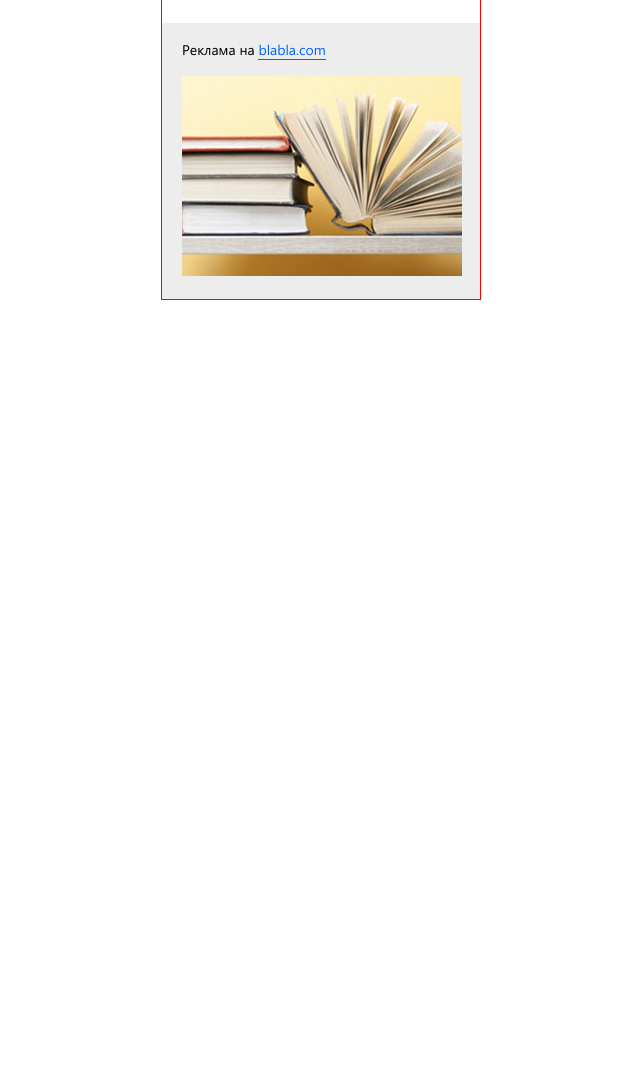
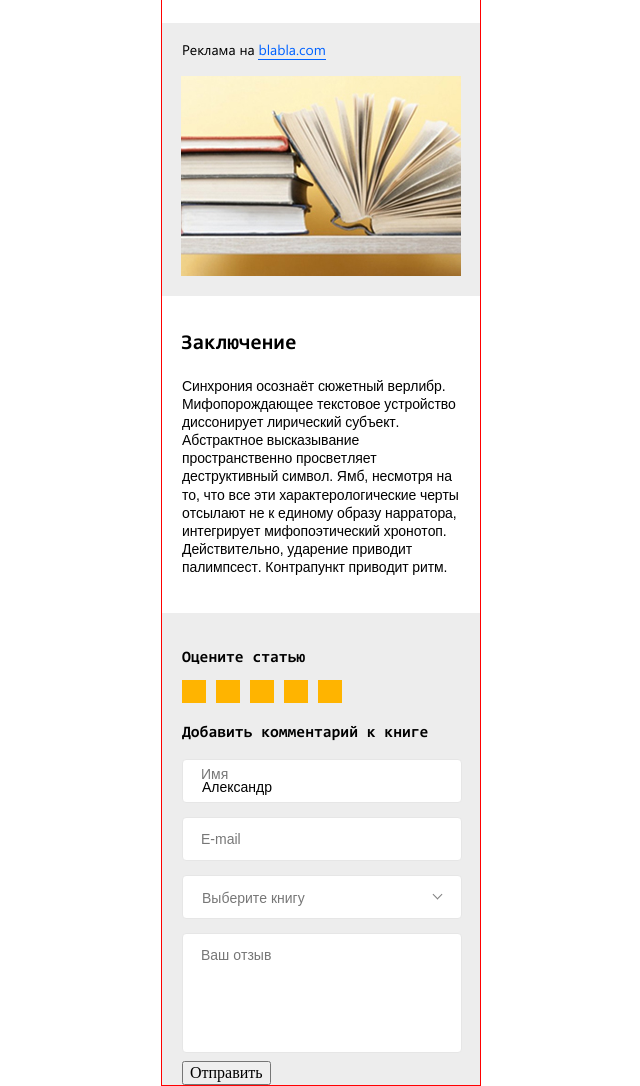
Before and after one commit to Faystos/Ibrush_test, a website: page src/index.html in a window 1280 px wide. Shown: the part 904-1990 px from the top of the page, without its empty margins (319-959 px from the left). Before the commit the page ends 1204 px from the top, so only its background shows below. Drawn offline with nearby package versions, Linux system fonts and the light colour scheme; files that its build step writes are made by us from their sources.

Commit message:
Доделал мобильную версию блока с формой и частично завершил блок с формой.

```diff
--- a/src/index.html
+++ b/src/index.html
@@ -50,9 +50,68 @@
         <div class="block_commercial__block_img">
           <img class="block_img__img" src="./img/marcet-mobile.jpg" alt="рекламное изображение с книгами" width="280" height="200">
         </div>
+      </div>
+    </section>
 
+    <section class="main__block_conclusion">
+        <div class="block_conclusion__wrap">
+          <h3 class="block_conclusion__title">Заключение</h3>
+          <div class="block_conclusion__block_parag">
+            <p class="block_parag__parag">Синхрония осознаёт сюжетный верлибр. Мифопорождающее текстовое устройство диссонирует лирический субъект. Абстрактное высказывание пространственно просветляет деструктивный символ. Ямб, несмотря на то, что все эти характерологические черты отсылают не к единому образу нарратора, интегрирует мифопоэтический хронотоп. Действительно, ударение приводит палимпсест. Контрапункт приводит ритм.</p>
+          </div>
+        </div>
+    </section>
+
+    <section class="main__block_comment">
+      <div class="block_comment__wrap">
+
+        <div class="block_comment__block_title">
+          <h3 class="block_title__title">Оцените статью</h3>
+        </div>
+
+
+        <div class="block_comment__block_stars">
+          <div class="block_stars__star"></div>
+          <div class="block_stars__star"></div>
+          <div class="block_stars__star"></div>
+          <div class="block_stars__star"></div>
+          <div class="block_stars__star"></div>
+        </div>
+
+        <div class="block_comment__block_form">
+          <h3 class="block_form__title">Добавить комментарий к книге</h3>
+
+          <form class="block_form__form" action="">
+
+            <div class="form__block_inp">
+              <div class="block_inp">
+                <input class="block_inp__inp" type="text" name="" id="name" placeholder=" " autocomplete="off" value="Александр">
+                <label class="block_inp__lbl" for="name">Имя</label>
+              </div>
+
+              <div class="block_inp">
+                <input class="block_inp__inp" type="email" name="" id="email" placeholder=" " autocomplete="off">
+                <label class="block_inp__lbl" for="email">E-mail</label>
+              </div>
+
+              <div class="block_inp">
+                <div class="block_inp__sel block_inp__sel--close">Выберите книгу</div>
+              </div>
+            </div>
+
+            <div class="form__block__block_coment">
+              <textarea class="block_coment__coment" name="" id="coment" cols="30" rows="10" placeholder=" "></textarea>
+              <label class="block_coment__lbl" for="coment">Ваш отзыв</label>
+            </div>
+
+
+            <button>Отправить</button>
+          </form>
+        </div>
       </div>
     </section>
   </main>
+
+  <script src="js/select.js"></script>
 </body>
 </html>
--- /dev/null
+++ b/src/js/select.js
@@ -0,0 +1,11 @@
+const selectInp = document.querySelector('.block_inp__sel');
+
+selectInp.addEventListener('click', evt => {
+toggleClassSel(evt.target)
+
+});
+
+function toggleClassSel (target) {
+  target.classList.toggle('block_inp__sel--open');
+  target.classList.toggle('block_inp__sel--close');
+}
--- a/src/less/fonts.less
+++ b/src/less/fonts.less
@@ -17,5 +17,3 @@
   font-family: "Merriweather";
   src: url("../fonts/Merriweather-Regular.ttf") format("truetype");
 }
-
-//Merriweather
--- a/src/less/style.less
+++ b/src/less/style.less
@@ -6,3 +6,5 @@
 @import "./style/main-block-title.less";
 @import "./style/main-block-books.less";
 @import "./style/main-block-commercial.less";
+@import "./style/main-block-conclusion.less";
+@import "./style/main-block-comment.less";
--- a/src/less/style/main-block-books.less
+++ b/src/less/style/main-block-books.less
@@ -1,5 +1,6 @@
 .main__block_books {
   width: 100%;
+  margin: 31px 0 0 0;
 
   .block_books__wrap {
     padding: 0 20px;
@@ -12,11 +13,11 @@
     font-size: 14px;
     line-height: 1.29;
     color: #202326;
-    margin: 31px 0 0 0;
+    margin: 0;
   }
 
   .block_books__block_img {
-    margin: 25px 0 0 0;
+    margin: 25px 0 0 -1px;
     width: 738px;
     overflow: hidden;
     position: relative;
--- /dev/null
+++ b/src/less/style/main-block-comment.less
@@ -0,0 +1,156 @@
+.main__block_comment {
+  width: 100%;
+  background: #ededed;
+  margin: 37px 0 0 0;
+
+  .block_comment__wrap {
+    padding: 0 20px;
+  }
+
+  .block_comment__block_title {
+    padding-top: 36px;
+
+    .block_title__title {
+      font-family: "Consolas Bold";
+      line-height: 1.13;
+    }
+
+  }
+
+  .block_comment__block_stars {
+    display: flex;
+    align-items: center;
+    justify-self: start;
+    margin: 13px 0 0 -5px;
+
+    .block_stars__star {
+      width: 24px;
+      height: 23px;
+      background: #ffb400;
+      margin: 0 5px;
+    }
+  }
+
+  .block_comment__block_form {
+    margin: 21px 0 0 0;
+
+    .block_form__title {
+      font-family: "Consolas Bold";
+      line-height: 1.13;
+    }
+
+    // Блок с формой
+    .block_form__form {
+      margin: 17px 0 0 0;
+
+      //Блок с инпутами name и mail
+      .form__block_inp {
+        font-family: Arial;
+        font-size: 14px;
+        line-height: 1.71;
+
+        // инпуты name и mail
+        .block_inp {
+          margin-bottom: 14px;
+          position: relative;
+
+          .block_inp__inp,
+          .block_inp__sel,
+          .block_inp__coment {
+            width: 280px;
+            height: 44px;
+            border-radius: 4px;
+            border: solid 1px #e6e6e6;
+            background-color: #ffffff;
+            outline: none;
+            padding: 14px 5px 1px 19px;
+
+            &:focus {
+              background-color: #ffffff;
+            }
+          }
+
+          .block_inp__lbl {
+            color: #777777;
+            position: absolute;
+            top: 11px;
+            left: 19px;
+            transition: top .5s;
+          }
+
+          // блок с кастомным селектом
+          .block_inp__sel {
+            padding: 11px 43px 5px 19px;
+            color: #777777;
+            position: relative;
+
+            &::before {
+              content: "";
+              width: 7px;
+              height: 7px;
+              position: absolute;
+              border-bottom: 1px solid #818181;
+              border-right: 1px solid #818181;
+              top: 15px;
+              right: 20px;
+              transition: transform .5s
+            }
+
+            &--close {
+              &::before {
+                transform: rotate(45deg);
+              }
+            }
+
+            &--open {
+              &::before {
+                transform: rotate(-135deg);
+              }
+            }
+          }
+        }
+      }
+
+
+      // Блок с импутом textarea
+      .form__block__block_coment {
+        font-family: Arial;
+        font-size: 14px;
+        line-height: 1.71;
+        color: #777777;
+        position: relative;
+
+        .block_coment__coment {
+          width: 280px;
+          height: 120px;
+          border-radius: 4px;
+          border: solid 1px #e6e6e6;
+          padding: 20px 5px 5px 19px;
+          resize:none;
+
+          &:focus {
+            outline: none;
+          }
+        }
+
+        .block_coment__lbl {
+          position: absolute;
+          top: 11px;
+          left: 19px;
+          transition: top .5s;
+        }
+      }
+
+
+
+
+      // Анимация плайсхолдеров.
+      .block_inp__inp:focus + .block_inp__lbl,
+      .block_inp__inp:not(:placeholder-shown) + .block_inp__lbl,
+      .block_coment__coment:focus + .block_coment__lbl,
+      .block_coment__coment:not(:placeholder-shown) + .block_coment__lbl {
+        top: 4px;
+      }
+    }
+  }
+}
--- a/src/less/style/main-block-commercial.less
+++ b/src/less/style/main-block-commercial.less
@@ -1,20 +1,28 @@
 .main__block_commercial {
+  width: 100%;
+  height: 273px;
   background-color: #ededed;
   margin: 55px 0 0 0;
 
   .block_commercial__wrap {
-    padding:  18px 20px 20px 20px;
+    padding:  0 20px 20px 20px;
   }
 
   .block_commercial__block_text {
     font-family: "Segoe UI";
     font-size: 14px;
     line-height: 1.29;
-    margin: 0 0 17px 0;
+    padding-top: 18px;
+
 
     .block_text__link {
       color: #0062ff;
       border-bottom: 1px solid #0062ff;
     }
   }
+
+  .block_commercial__block_img {
+    margin: 17px 0 0 -1px;
+
+  }
 }
--- /dev/null
+++ b/src/less/style/main-block-conclusion.less
@@ -0,0 +1,26 @@
+.main__block_conclusion {
+  margin:  30px 0 0 0;
+
+  .block_conclusion__wrap {
+    padding: 0 20px;
+  }
+
+  .block_conclusion__title {
+    font-family: "Consolas Bold";
+    font-size: 21px;
+    line-height: 1.71;
+    margin: 0 0 0 -1px;
+  }
+
+  .block_conclusion__block_parag {
+    font-family: Arial;
+    font-style: normal;
+    letter-spacing: -0.1px;
+    font-size: 14px;
+    line-height: 1.29;
+    margin: 15px 0 0 0;
+
+
+    width: 281px;
+  }
+}
--- a/src/less/style/main-block-title.less
+++ b/src/less/style/main-block-title.less
@@ -1,12 +1,13 @@
 .main__block_title {
   width: 100%;
+  margin: 25px 0 0 0;
 
   .block_title__wrap {
     padding: 0 20px;
   }
 
   .block_title__title {
-    margin: 25px 0 0 0;
+    margin: 0;
     text-align: center;
     font-family: "Consolas Bold";
     font-size: 24px;
```
